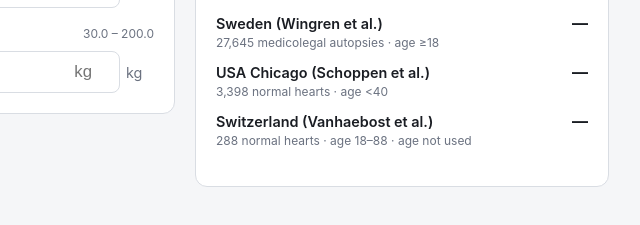
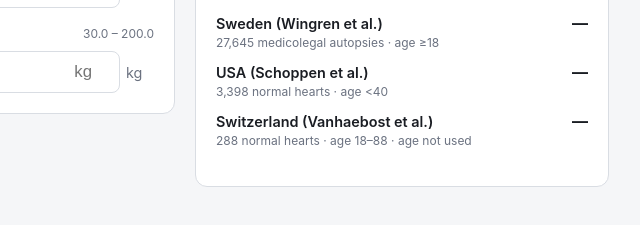
Before and after one commit to namoooo/KoreanHeartWeight, a plain HTML site: page index.html in a window 1280 px wide. Shown: the part 381-606 px from the top of the page, 455-1095 px from the left. Drawn offline with Linux system fonts and the light colour scheme.

Commit message:
미국 참고 모형 표시 이름에서 Chicago 제거
Co-Authored-By: Claude Opus 5.5 <noreply@anthropic.com>

```diff
--- a/index.html
+++ b/index.html
@@ -224,7 +224,7 @@
       outOfAge: '(연구 연령 범위 밖)', outOfBmi: '(연구 BMI 범위 밖)',
       refsTitle: '참고 모델 (단측 95% 상한)',
       lundName: '스웨덴 (Wingren 등)', lundSample: '외인사 부검 27,645명 · 18세 이상',
-      nwName: '미국 Chicago (Schoppen 등)', nwSample: '정상 심장 3,398명 · 40세 미만',
+      nwName: '미국 (Schoppen 등)', nwSample: '정상 심장 3,398명 · 40세 미만',
       chuvName: '스위스 (Vanhaebost 등)', chuvSample: '정상 심장 288명 · 18–88세 · 나이 미반영',
     },
     en: {
@@ -245,7 +245,7 @@
       outOfAge: '(outside study age range)', outOfBmi: '(outside study BMI range)',
       refsTitle: 'Reference models (one-sided 95% upper limit)',
       lundName: 'Sweden (Wingren et al.)', lundSample: '27,645 medicolegal autopsies · age ≥18',
-      nwName: 'USA Chicago (Schoppen et al.)', nwSample: '3,398 normal hearts · age <40',
+      nwName: 'USA (Schoppen et al.)', nwSample: '3,398 normal hearts · age <40',
       chuvName: 'Switzerland (Vanhaebost et al.)', chuvSample: '288 normal hearts · age 18–88 · age not used',
     },
   };
```
